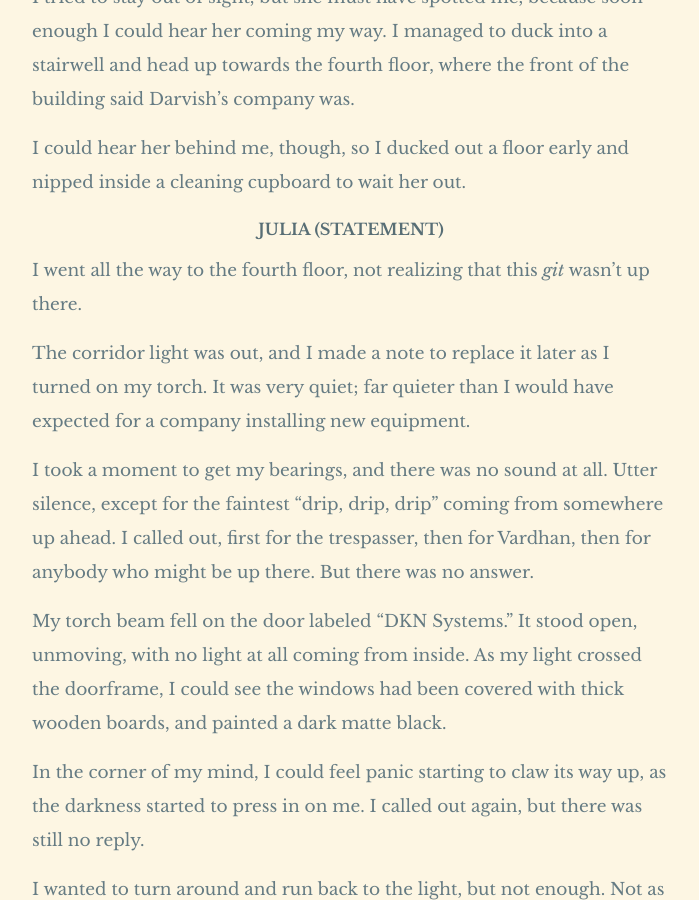
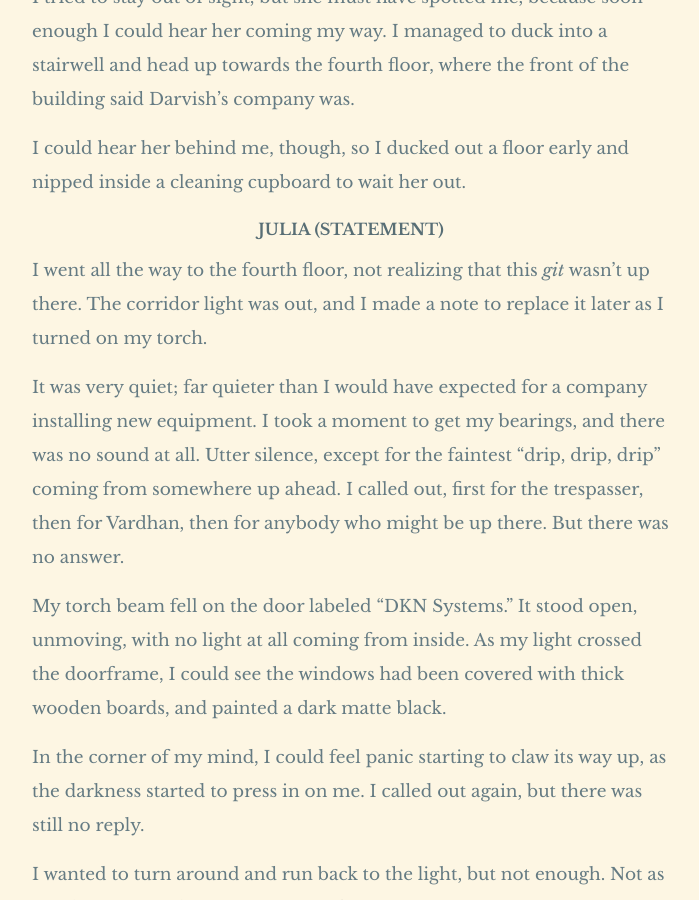
Before and after one commit to Snarp/magnus_archives_transcripts, a Jekyll site: the page built from _posts/2018-07-11-109.md, in a window 1280 px wide and 900 px high, scrolled down 12276 px. Shown: the whole window, without its empty margins (289-988 px from the left). Built offline with Jekyll 4.4.1, drawn with Linux system fonts in a browser that asks for light colours; some web fonts are replaced.

Commit message:
[Savescum auto-commit.]

```diff
--- a/_posts/2018-07-11-109.md
+++ b/_posts/2018-07-11-109.md
@@ -344,11 +344,9 @@ I could hear her behind me, though, so I ducked out a floor early and nipped ins
 
 #### JULIA (STATEMENT)
 
-I went all the way to the fourth floor, not realizing that this *git* wasn't up there.
+I went all the way to the fourth floor, not realizing that this *git* wasn't up there. The corridor light was out, and I made a note to replace it later as I turned on my torch.
 
-The corridor light was out, and I made a note to replace it later as I turned on my torch. It was very quiet; far quieter than I would have expected for a company installing new equipment.
-
-I took a moment to get my bearings, and there was no sound at all. Utter silence, except for the faintest "drip, drip, drip" coming from somewhere up ahead. I called out, first for the trespasser, then for Vardhan, then for anybody who might be up there. But there was no answer.
+It was very quiet; far quieter than I would have expected for a company installing new equipment.  I took a moment to get my bearings, and there was no sound at all. Utter silence, except for the faintest "drip, drip, drip" coming from somewhere up ahead. I called out, first for the trespasser, then for Vardhan, then for anybody who might be up there. But there was no answer.
 
 My torch beam fell on the door labeled "DKN Systems." It stood open, unmoving, with no light at all coming from inside. As my light crossed the doorframe, I could see the windows had been covered with thick wooden boards, and painted a dark matte black.
 
```
